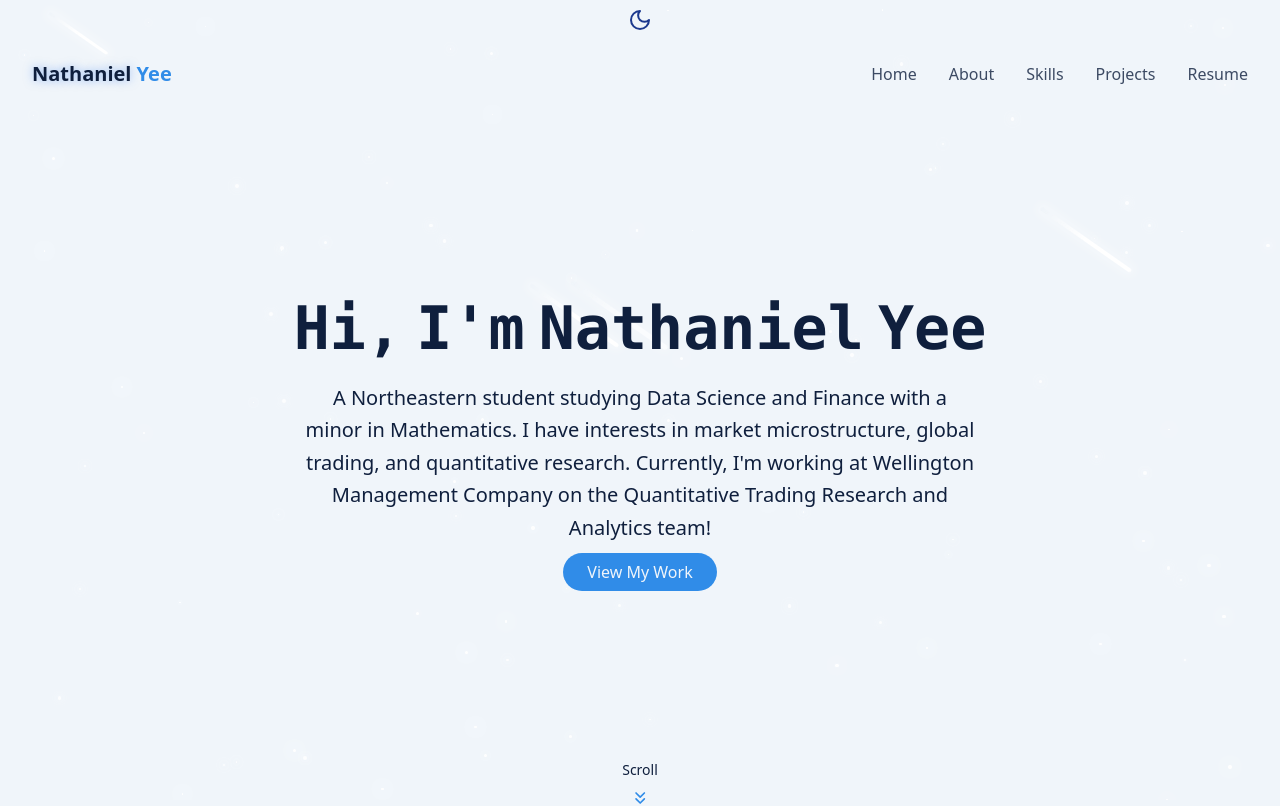
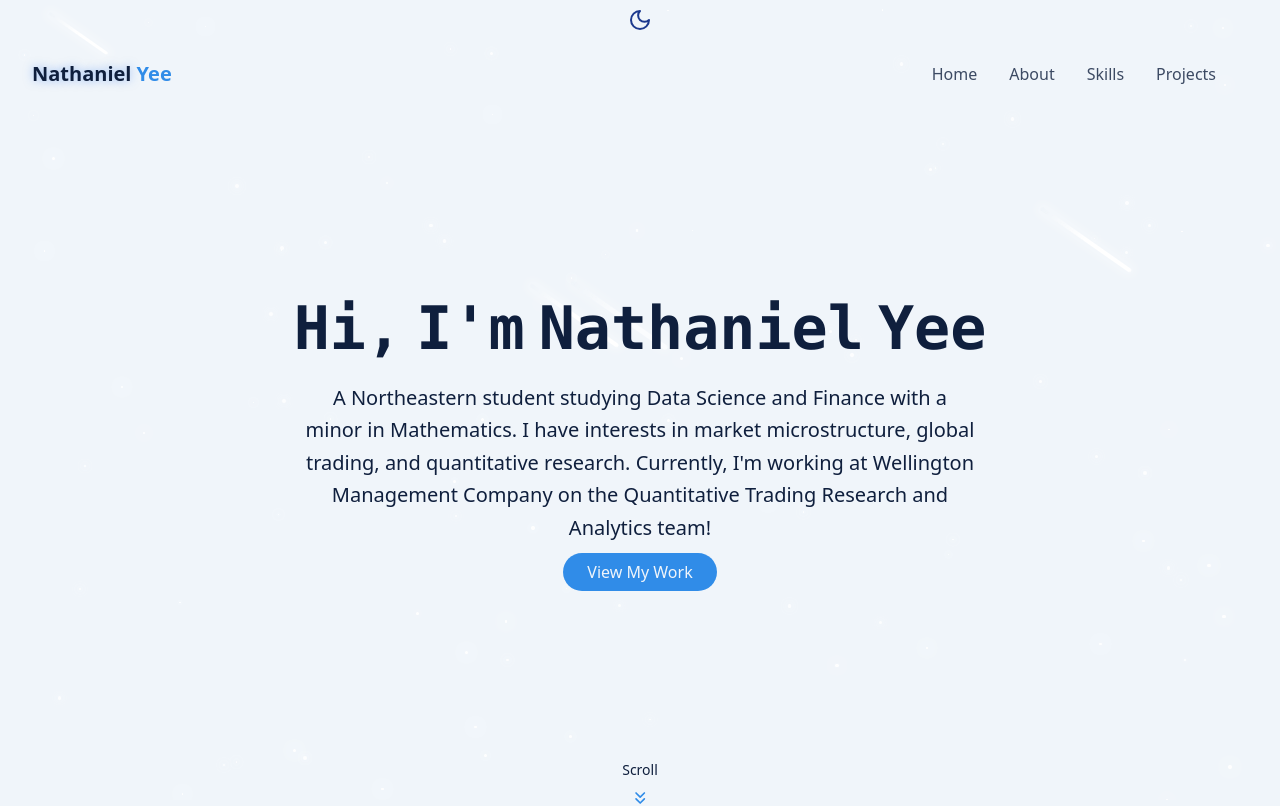
Before and after one commit to NathanielYee/Nathaniel-s-Portfolio-v2, a React (Vite) app: page / in a window 1280 px wide. Shown: the top 806 px of the page. Built offline with nearby package versions, Linux system fonts and the light colour scheme.

Commit message:
update refrences

```diff
--- a/src/components/Navbar.jsx
+++ b/src/components/Navbar.jsx
@@ -1,13 +1,14 @@
 import { cn } from "@/lib/utils";
 import { Menu, X } from "lucide-react";
 import { useEffect, useState } from "react";
+import { ThemeToggle } from "./ThemeToggle";
 
 const navItems = [
   { name: "Home", href: "#hero" },
   { name: "About", href: "#about" },
   { name: "Skills", href: "#skills" },
   { name: "Projects", href: "#projects" },
-  { name: "Resume", href:"/Nathaniel Yee's Resume Summer 2026.pdf" },
+  { ThemeToggle },
 ];
 
 export const Navbar = () => {
```
